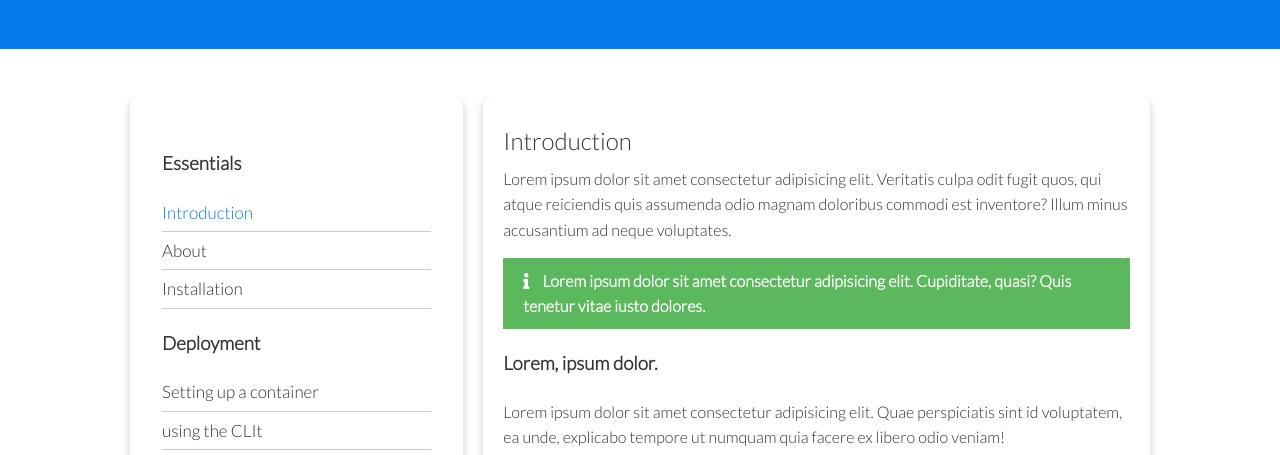
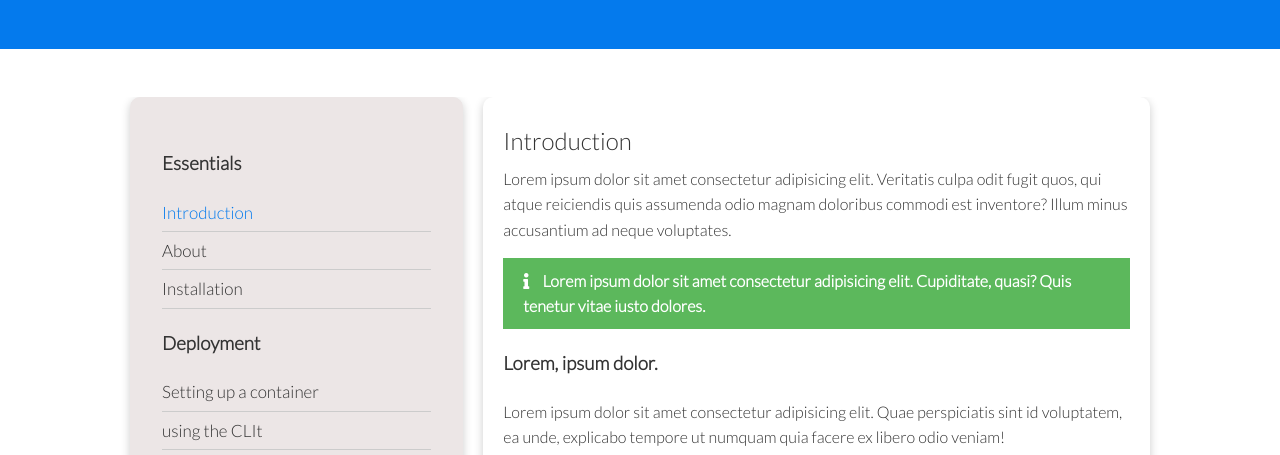
Before and after one commit to EyoElijah/loruki-websites, a plain HTML site: page Docs.html in a window 1280 px wide. Shown: the part 285-740 px from the top of the page. Drawn offline with Linux system fonts and the light colour scheme.

Commit message:
initial commit

```diff
--- a/Docs.html
+++ b/Docs.html
@@ -44,7 +44,7 @@
     <!--Docs main-->
     <section class="docs-main my-4">
         <div class="container grid">
-            <div class="card bd-light p-3">
+            <div class="card bg-light p-3">
                 <h3 class="my-2">Essentials</h3>
                 <nav>
                     <ul>
```
Also changed, not shown: 1 other file.
